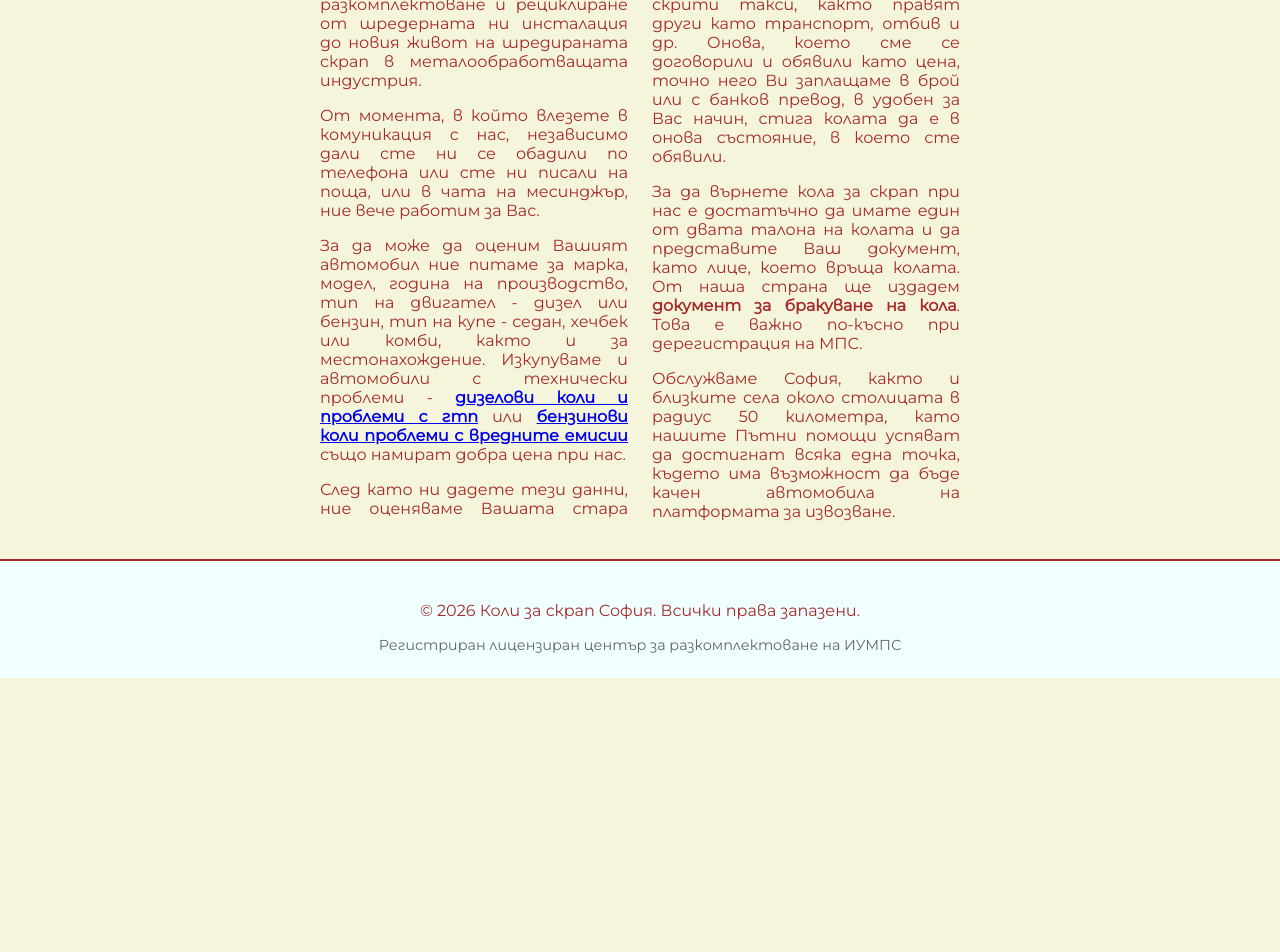
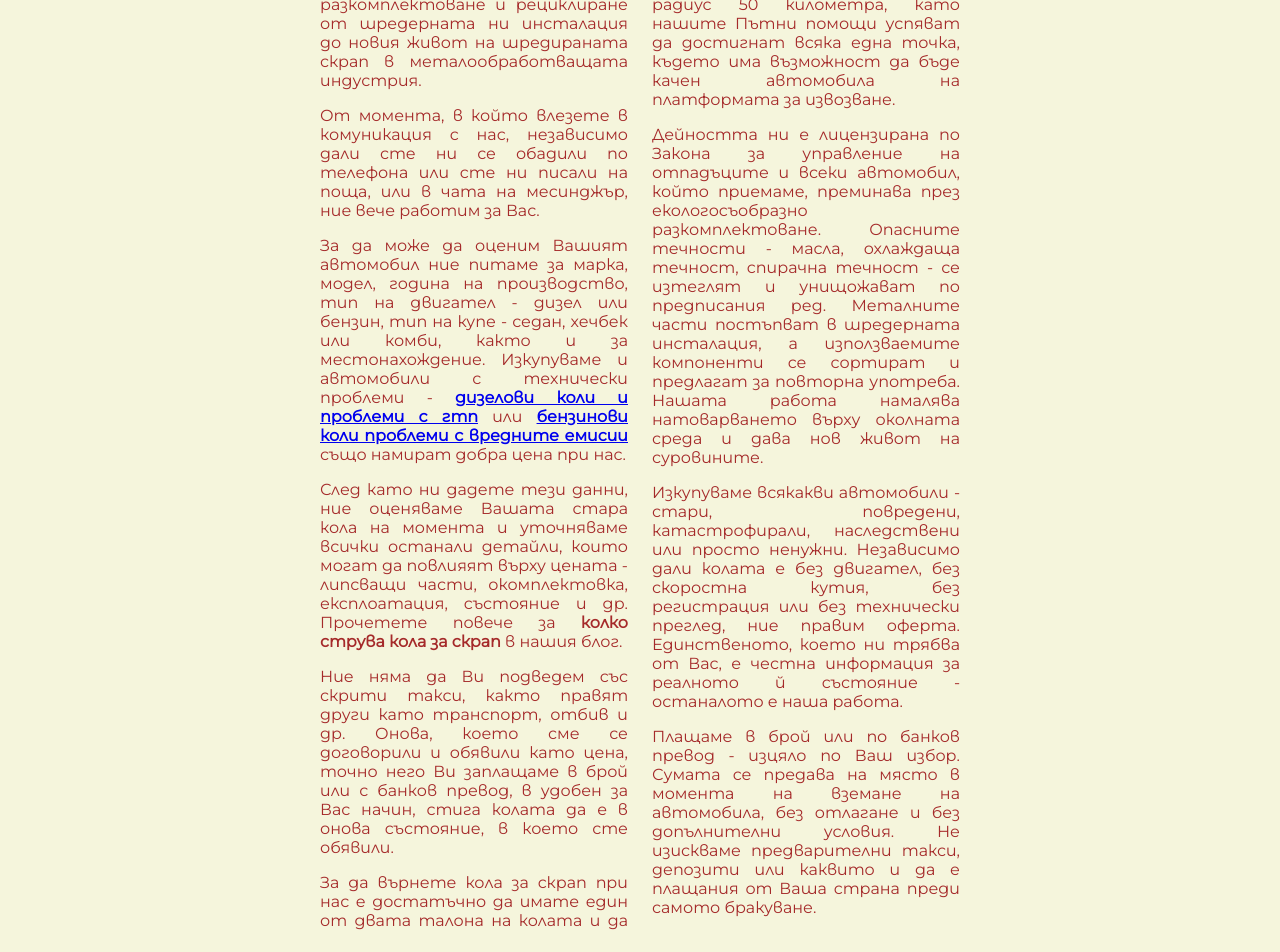
Before and after one commit to inweblife/avtoscrap, a Next.js app: page /about in a window 1280 px wide. Shown: the part 740-1692 px from the top of the page. Before the commit the page ends 1418 px from the top, so only its background shows below. Built offline with nearby package versions, Linux system fonts and the light colour scheme; no server answers.

Commit message:
Update about.tsx

```diff
--- a/pages/about.tsx
+++ b/pages/about.tsx
@@ -118,6 +118,34 @@ const About: React.FC = () => {
             точка, където има възможност да бъде качен автомобила на платформата
             за извозване.
           </p>
+
+          <p>
+            Дейността ни е лицензирана по Закона за управление на отпадъците и
+            всеки автомобил, който приемаме, преминава през екологосъобразно
+            разкомплектоване. Опасните течности - масла, охлаждаща течност,
+            спирачна течност - се изтеглят и унищожават по предписания ред.
+            Металните части постъпват в шредерната инсталация, а използваемите
+            компоненти се сортират и предлагат за повторна употреба. Нашата
+            работа намалява натоварването върху околната среда и дава нов живот
+            на суровините.
+          </p>
+
+          <p>
+            Изкупуваме всякакви автомобили - стари, повредени, катастрофирали,
+            наследствени или просто ненужни. Независимо дали колата е без
+            двигател, без скоростна кутия, без регистрация или без технически
+            преглед, ние правим оферта. Единственото, което ни трябва от Вас,
+            е честна информация за реалното й състояние - останалото е наша
+            работа.
+          </p>
+
+          <p>
+            Плащаме в брой или по банков превод - изцяло по Ваш избор. Сумата
+            се предава на място в момента на вземане на автомобила, без
+            отлагане и без допълнителни условия. Не изискваме предварителни
+            такси, депозити или каквито и да е плащания от Ваша страна преди
+            самото бракуване.
+          </p>
         </div>
       </section>
     </>
```
